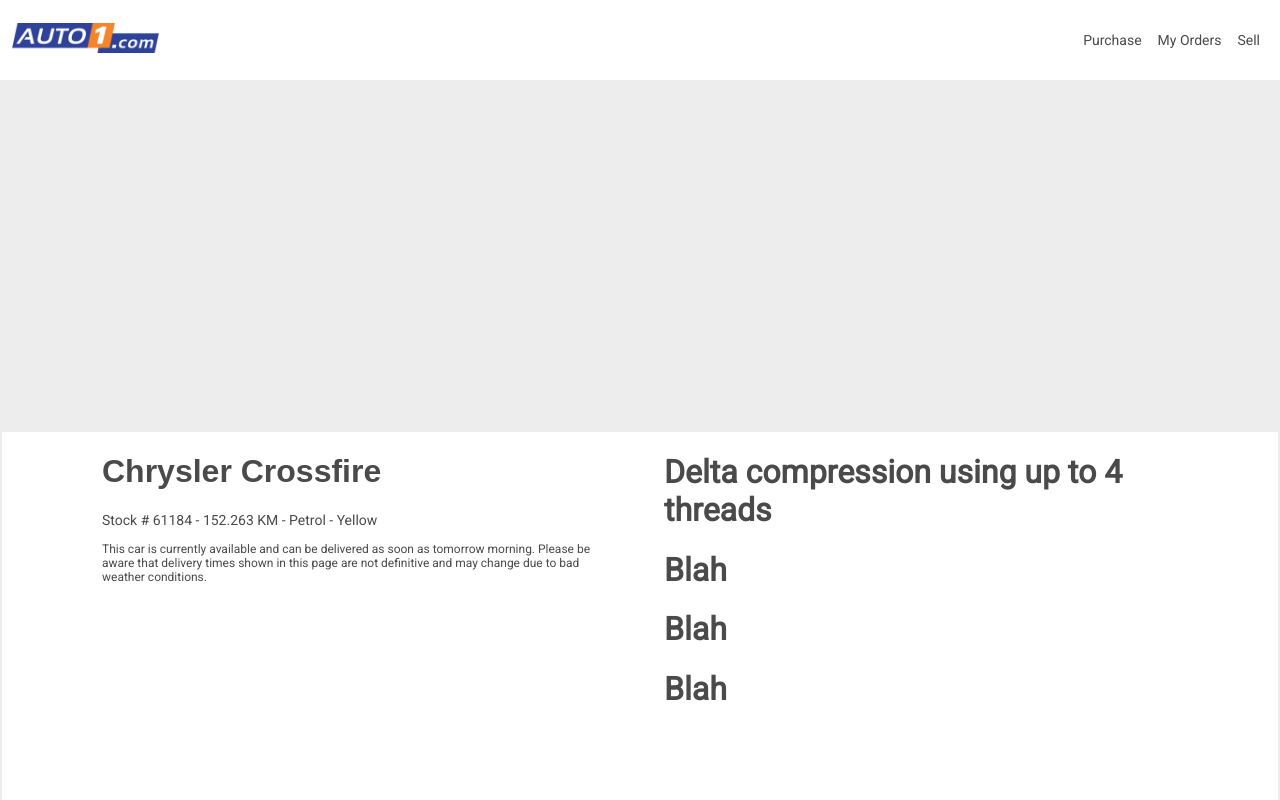
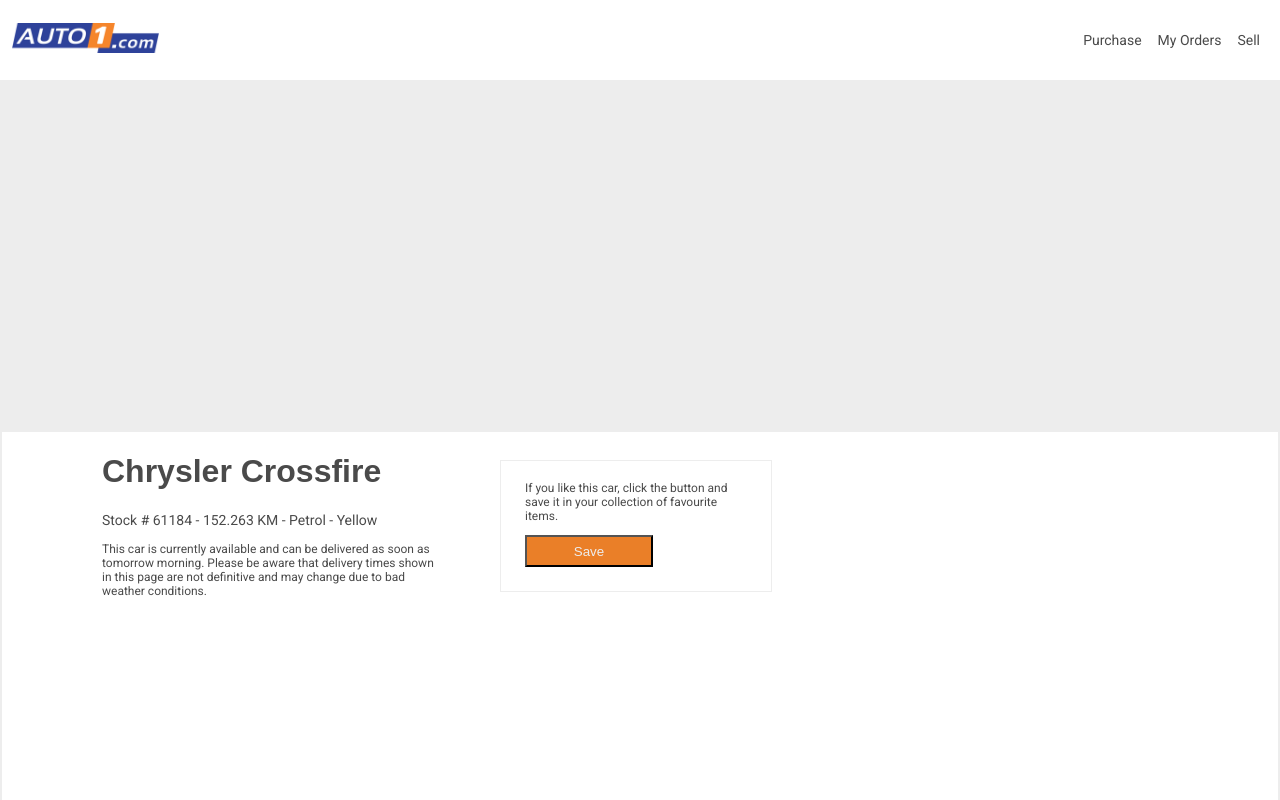
Before and after one commit to kaschief/auto1, a React (Create React App) app: page /details in a window 1280 px wide. Shown: the top 800 px of the page. Built offline with nearby package versions, Linux system fonts and the light colour scheme.

Commit message:
button completed, details completed

```diff
--- a/src/App.css
+++ b/src/App.css
@@ -12,6 +12,7 @@
   text-align: center;
   font-family: 'Roboto', sans-serif;
   height: 80px;
+  width: 100;
   margin: 0px;
   padding-right: 12px;
   padding-left: 12px;
@@ -90,12 +91,12 @@
   display: flex;
   flex-direction: row;
   flex-wrap: nowrap;
-  align-items: flex-start;
+  align-items: stretch;
   justify-content: space-between;
   padding-top: 24px;
   padding-left: 100px;
   padding-right: 100px;
-  height: 600px;
+  height: 500px;
 }
 
 .first,
@@ -112,7 +113,8 @@
   margin-right: 24px;
   font-family: 'Roboto', sans-serif;
   font-size: 12px;
-  min-width: 300px;
+  min-width: 200px;
+  max-width: 350px;
 }
 
 .first > h1 {
@@ -125,7 +127,38 @@
 }
 
 .second {
+  margin-top: 4px;
   margin-left: 24px;
+  border: 1px solid #ededed;
+  max-width: 270px;
+  min-width: 200px;
+}
+
+button {
+  height: 32px;
+  width: 128px;
+  background: #ea7f28;
+  color: #ededed;
+}
+
+button:focus {
+  height: 32px;
+  width: 128px;
+  background: #d37324;
+  color: #ededed;
+}
+
+.detail-button {
+  align-items: left;
+}
+.contents {
+  padding-top: 8px;
+  padding-left: 24px;
+  padding-right: 24px;
+  padding-bottom: 24px;
+  font-size: 12px;
+  max-width: 250px;
+  min-width: 200px;
 }
 
 .NotFound {
--- /dev/null
+++ b/src/components/Button.js
@@ -0,0 +1,11 @@
+import React from 'react';
+
+const Button = () => {
+  return (
+    <div className="Button">
+      <button>Save</button>
+    </div>
+  );
+};
+
+export default Button;
--- a/src/components/Details.js
+++ b/src/components/Details.js
@@ -1,4 +1,5 @@
 import React from 'react';
+import Button from './Button';
 
 const Details = () => {
   return (
@@ -16,10 +17,13 @@
           </p>
         </div>
         <div className="second">
-          <h1>Delta compression using up to 4 threads</h1>
-          <h1>Blah</h1>
-          <h1>Blah</h1>
-          <h1>Blah</h1>
+          <div className="contents">
+            <p>
+              If you like this car, click the button and save it in your
+              collection of favourite items.
+            </p>
+            <Button className="detail-button" />
+          </div>
         </div>
       </div>
     </div>
```
